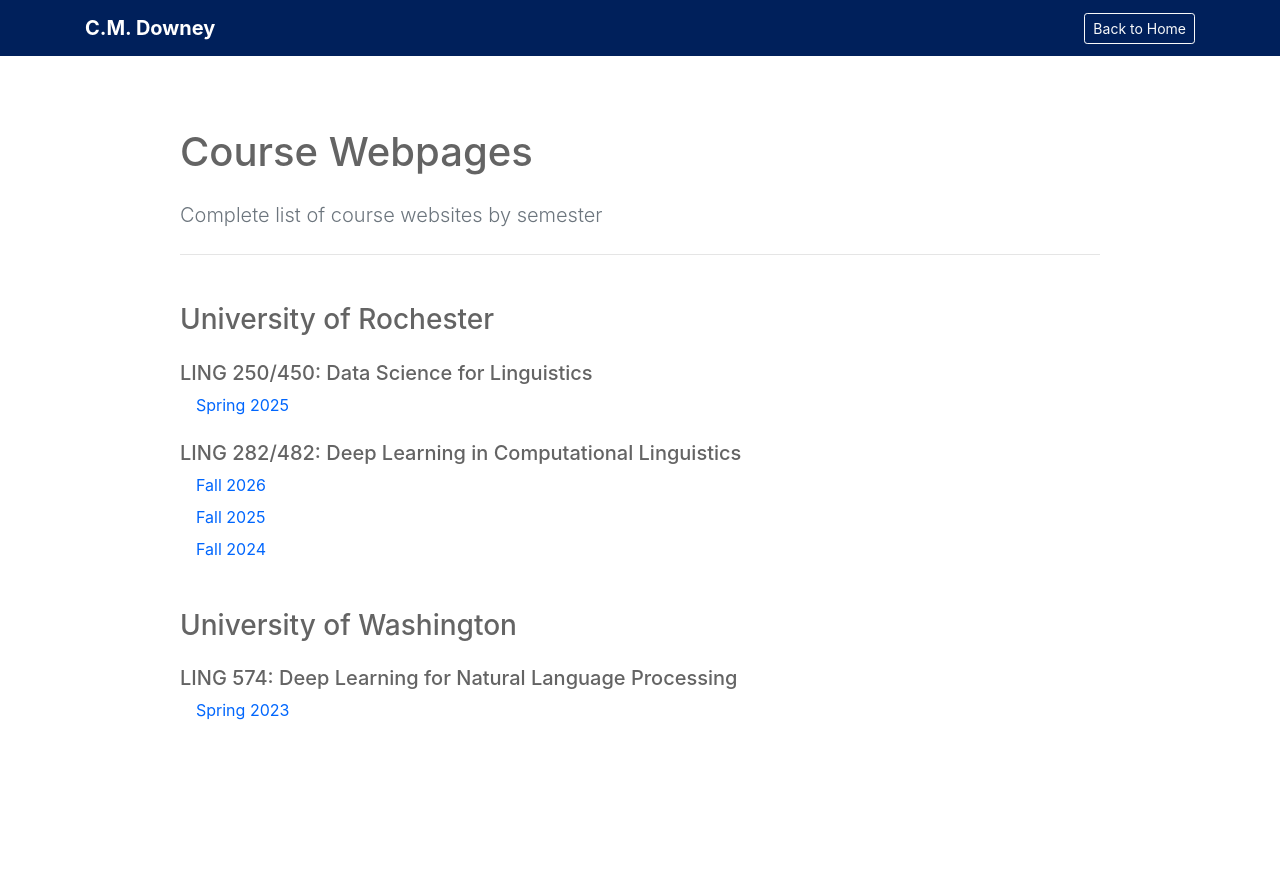
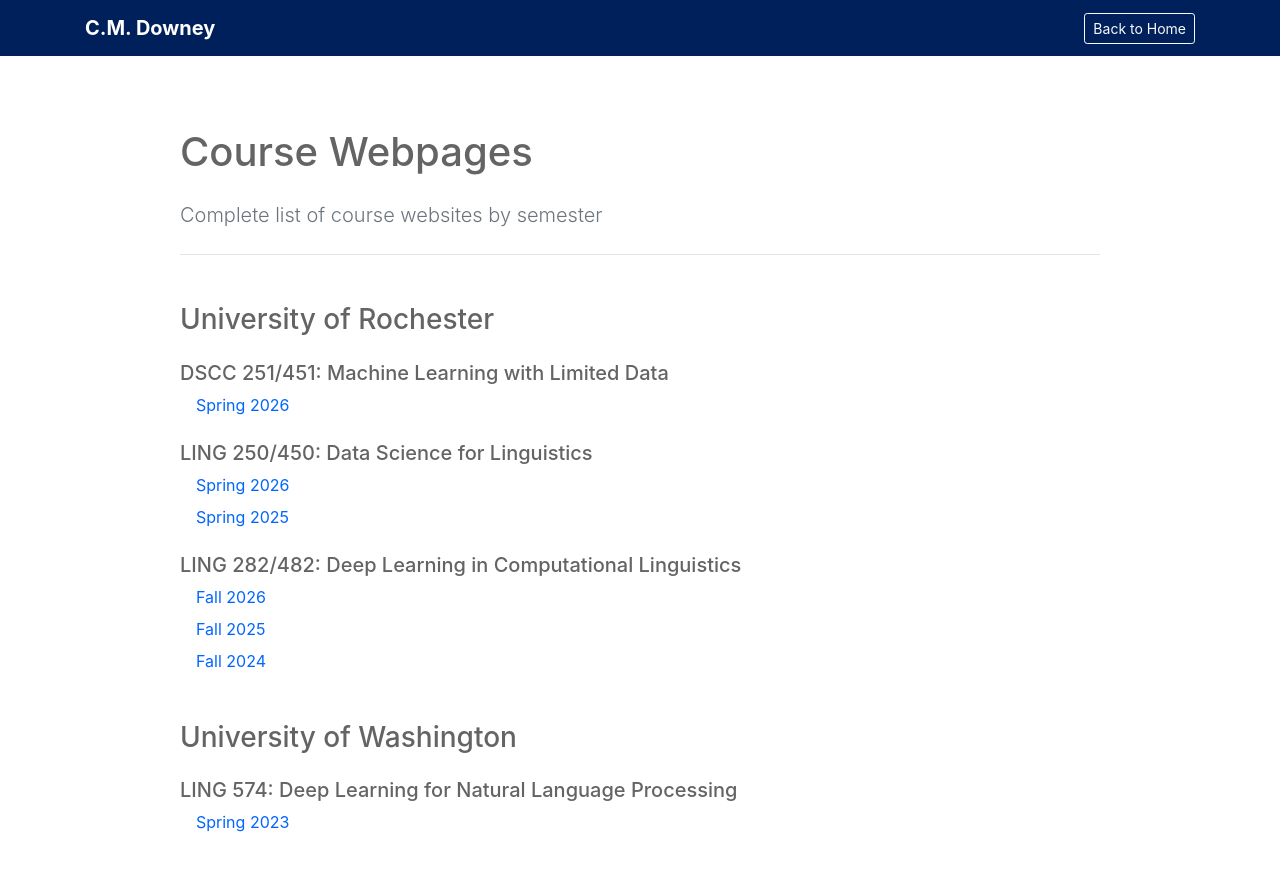
Before and after one commit to cmdowney88/cmdowney88.github.io, a Jekyll site: the page teaching/index.html, which Jekyll copies as it is, in a window 1280 px wide. Shown: the top 871 px of the page. Built offline with Jekyll 4.4.1, drawn with Linux system fonts in a browser that asks for light colours.

Commit message:
teaching: backfill missing courses in webpage index
The course webpage index had never been updated with DSCC 251/451 or
LING 250/450 Spring 2026, both of which were already linked from the
homepage. Courses are ordered alphabetically, semesters newest-first.

```diff
--- a/teaching/index.html
+++ b/teaching/index.html
@@ -35,8 +35,18 @@
 
                     <h3 class="mt-5 mb-3">University of Rochester</h3>
 
+                    <h5 class="mt-4">DSCC 251/451: Machine Learning with Limited Data</h5>
+                    <ul class="list-unstyled ml-3">
+                        <li class="mb-2">
+                            <a href="dscc251/spring26/index.html">Spring 2026</a>
+                        </li>
+                    </ul>
+
                     <h5 class="mt-4">LING 250/450: Data Science for Linguistics</h5>
                     <ul class="list-unstyled ml-3">
+                        <li class="mb-2">
+                            <a href="ling250/spring26/index.html">Spring 2026</a>
+                        </li>
                         <li class="mb-2">
                             <a href="ling250/spring25/index.html">Spring 2025</a>
                         </li>
```
